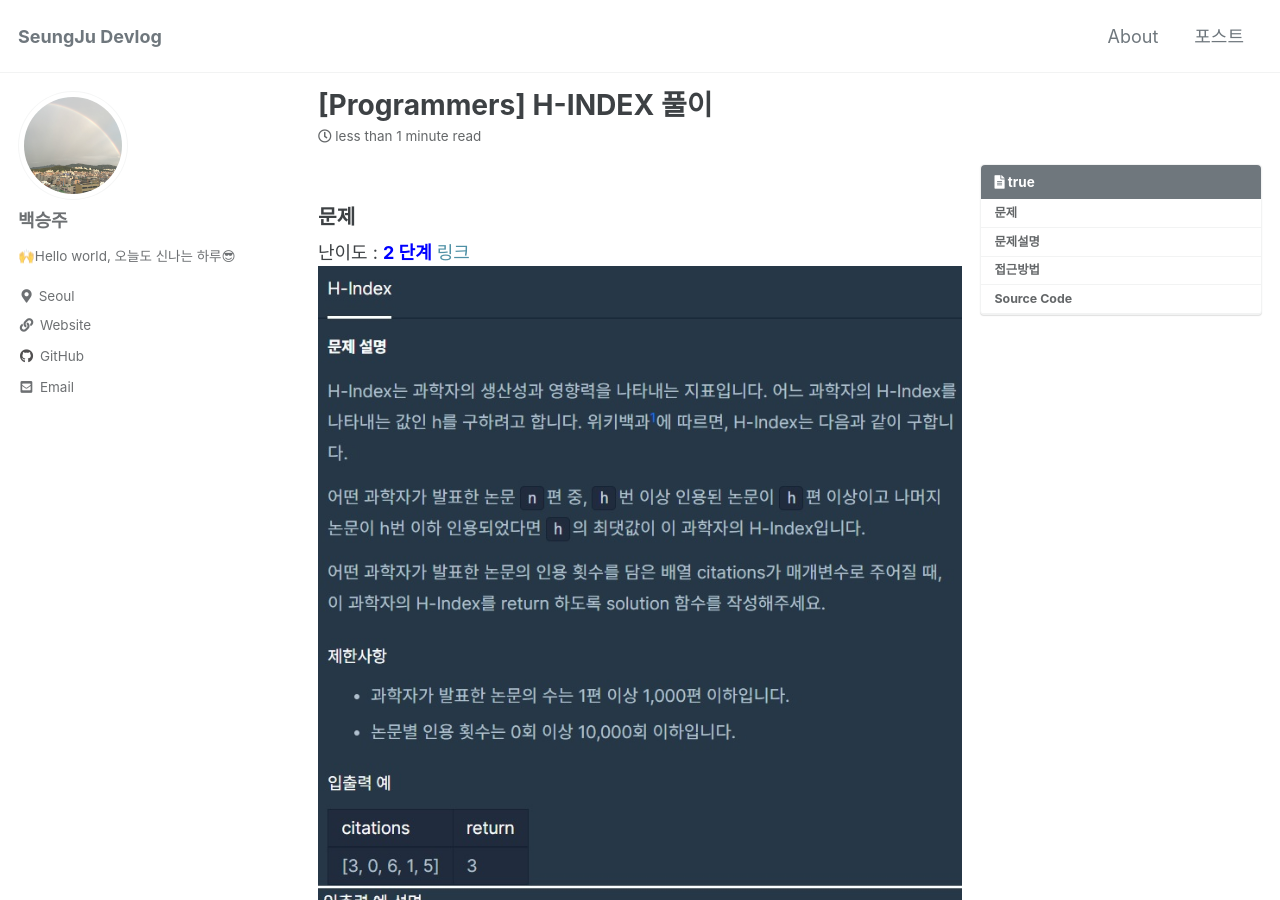
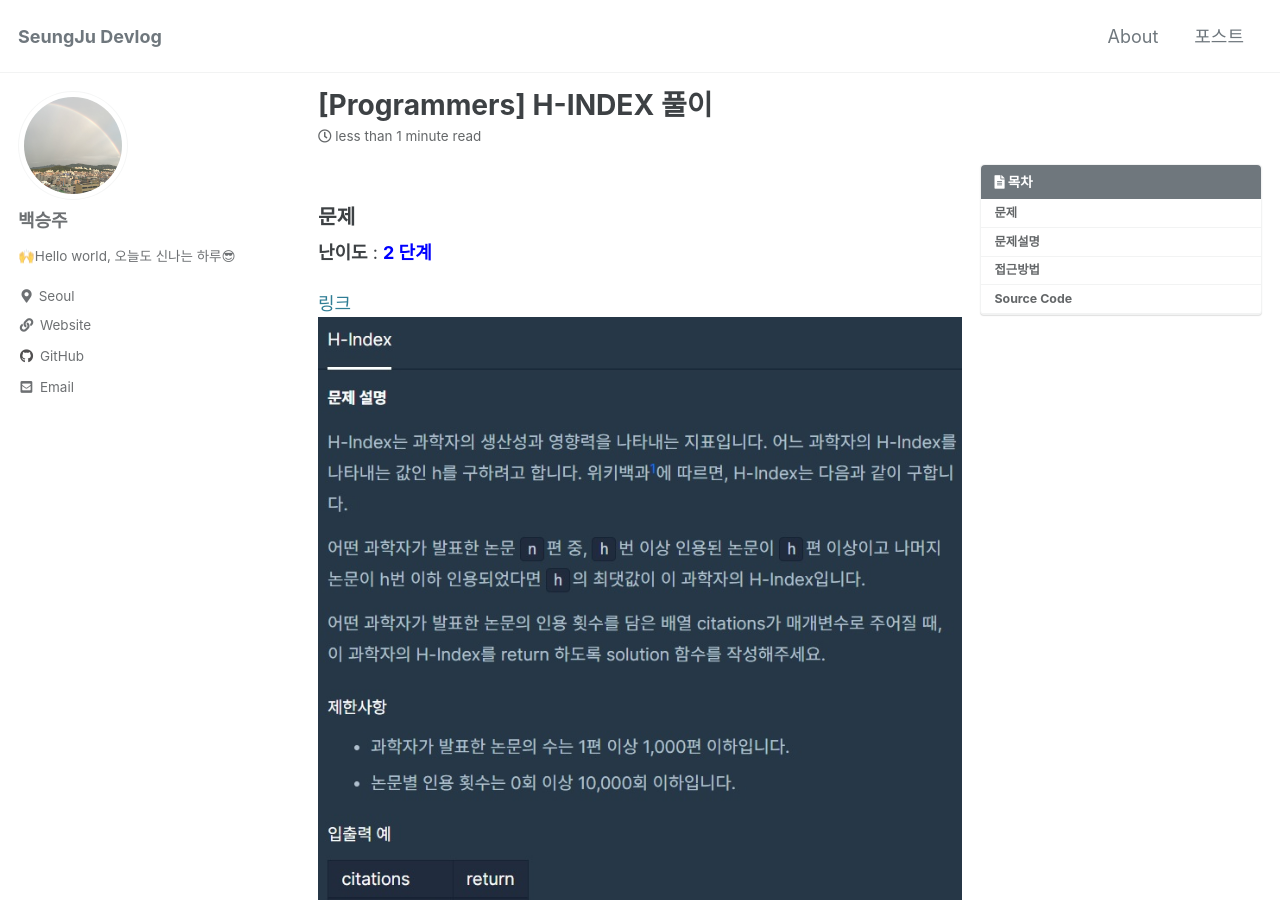
Before and after one commit to halucinor/halucinor.github.io, a Jekyll site: the page built from _posts/2021-10-14-H_INDEX.md, in a window 1280 px wide and 900 px high. Built offline with Jekyll 4.4.1, drawn with Linux system fonts in a browser that asks for light colours; cached includes are drawn as plain includes.

Commit message:
[posting] posting update #2 20211015

```diff
--- a/_posts/2021-10-14-H_INDEX.md
+++ b/_posts/2021-10-14-H_INDEX.md
@@ -3,11 +3,12 @@
     excerpt: "H-INDEX 문제 풀이"
     toc : true
     toc_sticky : true
-    toc_label : true
+    toc_label : "목차"
 ---
 ### 문제
-난이도 : <span style="color:blue">**2 단계**</span>
-[링크]()
+**난이도** : <span style="color:blue">**2 단계**</span>
+
+[링크](https://programmers.co.kr/learn/courses/30/lessons/42747)
 ![HINDEX]({{ site.url }}/assets/images/ps_images/Hindex.jpg){: .align-center}
 
 ------
```
